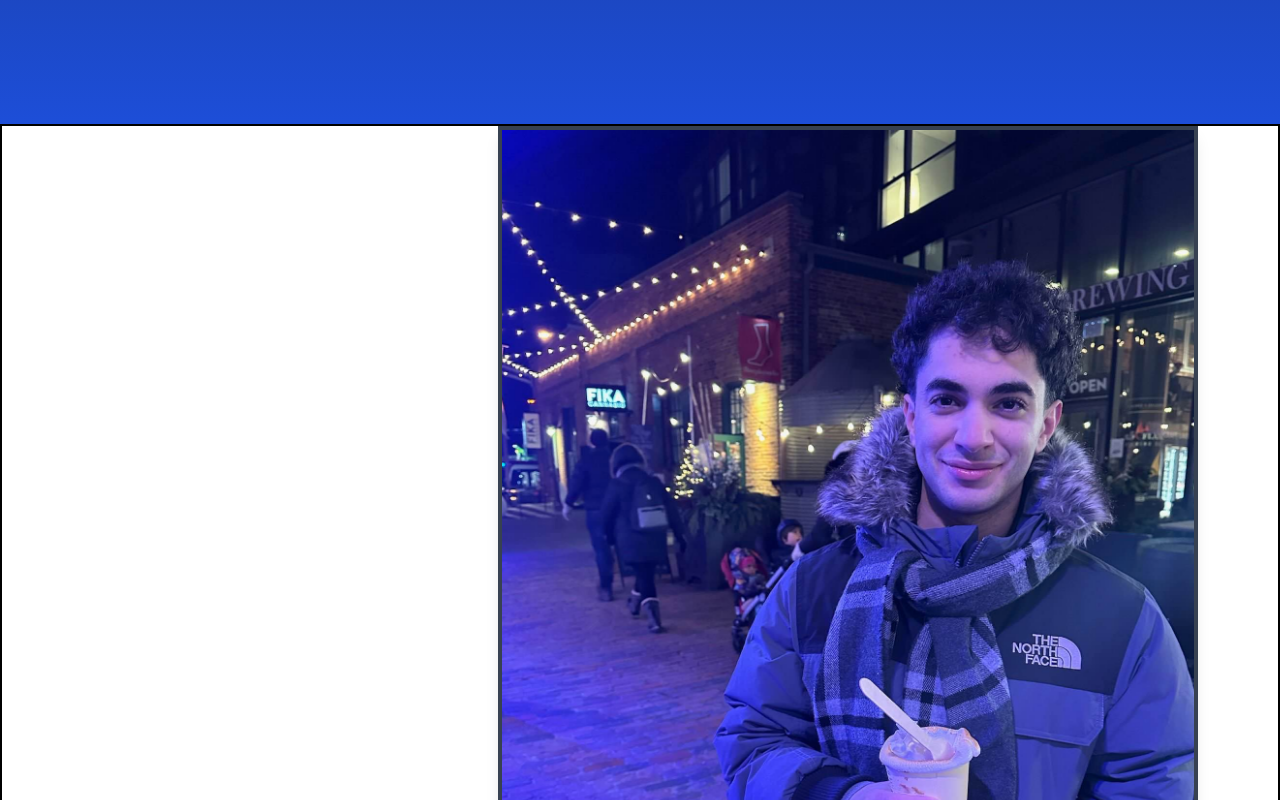
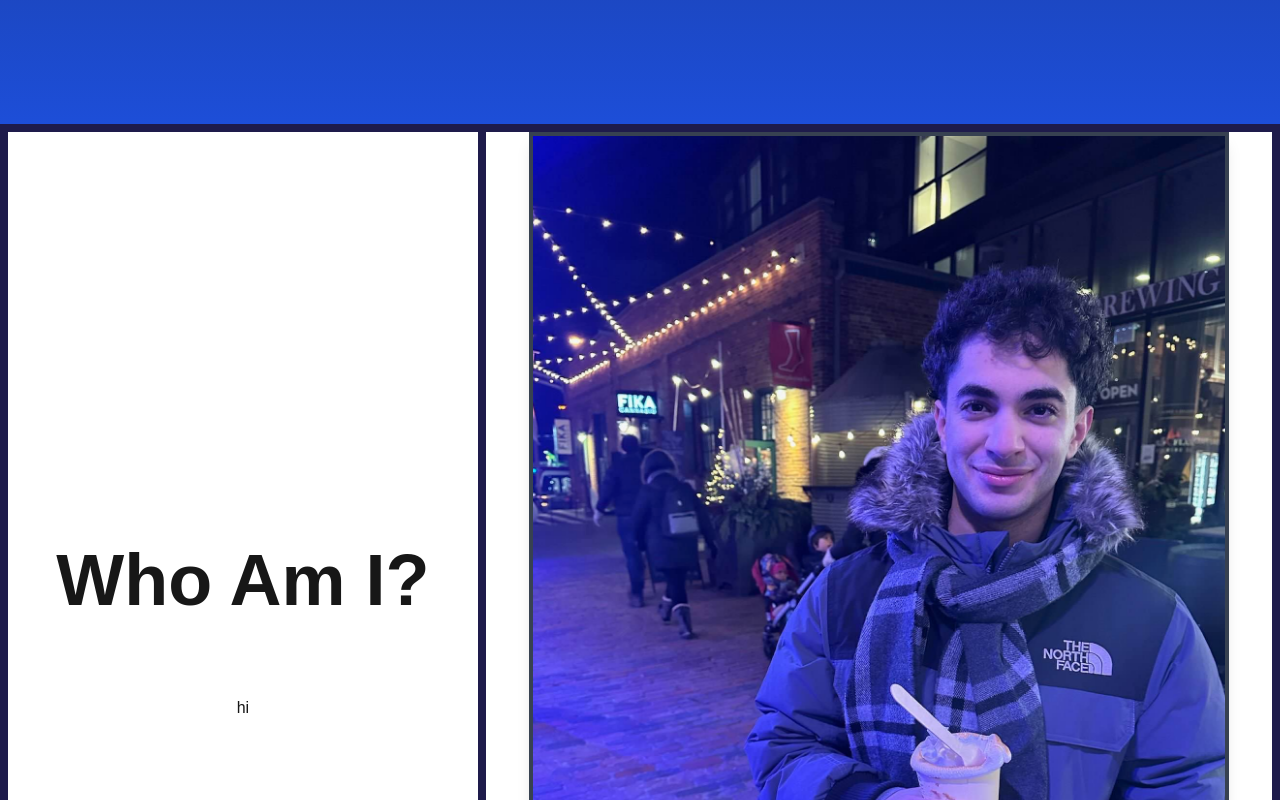
Before and after one commit to razzawe/personalsite, a Next.js app: page / in a window 1280 px wide. Shown: the part 740-1540 px from the top of the page. Built offline with nearby package versions, Linux system fonts and the light colour scheme.

Commit message:
feat: about progress

```diff
--- a/pages/index.tsx
+++ b/pages/index.tsx
@@ -59,16 +59,43 @@ export default function Home() {
         </section>
 
         {/* Description */}
-        <section id="desc" className="min-h-screen flex items-center justify-end bg-white border-2 border-black">
-        <div className="flex relative lg:w-[700px] lg:h-[1000px] mr-20">
+
+
+        <section id="desc" className="flex min-h-screen bg-white border-4 border-indigo-950">
+
+
+
+          {/* Left side: About Me */}
+
+          <div className="w-3/5 text-left mb-8 lg:mb-0 border-4 border-indigo-950 lg:mr-auto flex flex-col justify-center items-center">
+            <h1 className="text-7xl font-bold mb-20">Who Am I?</h1>
+            <div>
+              <h1>hi</h1>
+            </div>
+          </div>
+
+
+          {/* Right side: Image */}
+          <div className="w-2/5 w-full flex justify-center items-center border-4 border-indigo-950 lg:ml-auto">
+            <div className="relative w-80 h-80 lg:w-[700px] lg:h-[1000px]">
               <Image
                 src="/img/mepic.jpg"
                 alt="Profile picture"
                 fill
+                sizes="(max-width: 768px) 320px, 500px"
                 className="border-4 border-gray-700 shadow-lg object-cover"
               />
             </div>
+          </div>
+
         </section>
+
+
+
+
+
+
+
 
         {/* Technical Skills Section */}
 
```
Lines whose indentation alone changed are shown as unchanged.
